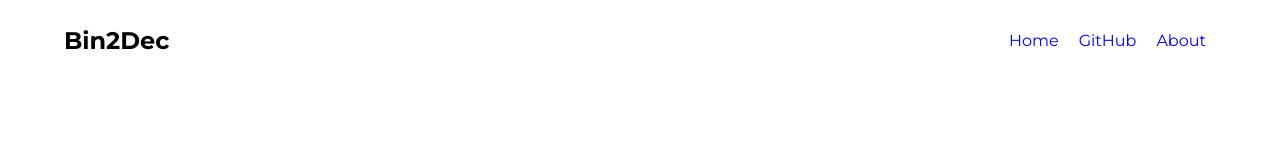
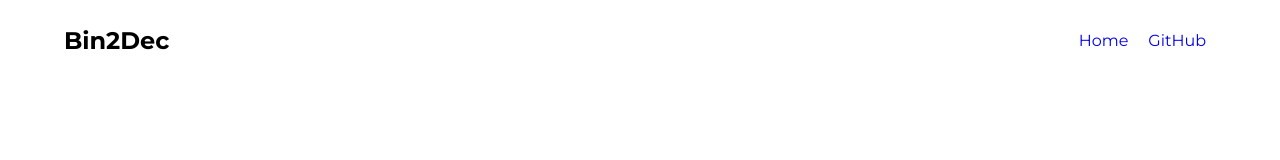
Before and after one commit to rahul0x00/Bin2Dec, a React (Create React App) app: page / in a window 1280 px wide. Shown: the top 160 px of the page. Built offline with nearby package versions, Linux system fonts and the light colour scheme.

Commit message:
removed about anchor from navbar

```diff
--- a/src/components/nav/index.js
+++ b/src/components/nav/index.js
@@ -11,7 +11,6 @@ const Navbar = () => {
                     <ul className="navLinks row">
                         <li className="navLink"><a href="/">Home</a></li>
                         <li className="navLink"><a target="_blank" rel="noopener noreferrer" href="https://github.com/rahul0x00/Bin2Dec">GitHub</a></li>
-                        <li className="navLink"><a href="/about">About</a></li>
                     </ul>
                 </div>
             </nav>
```
